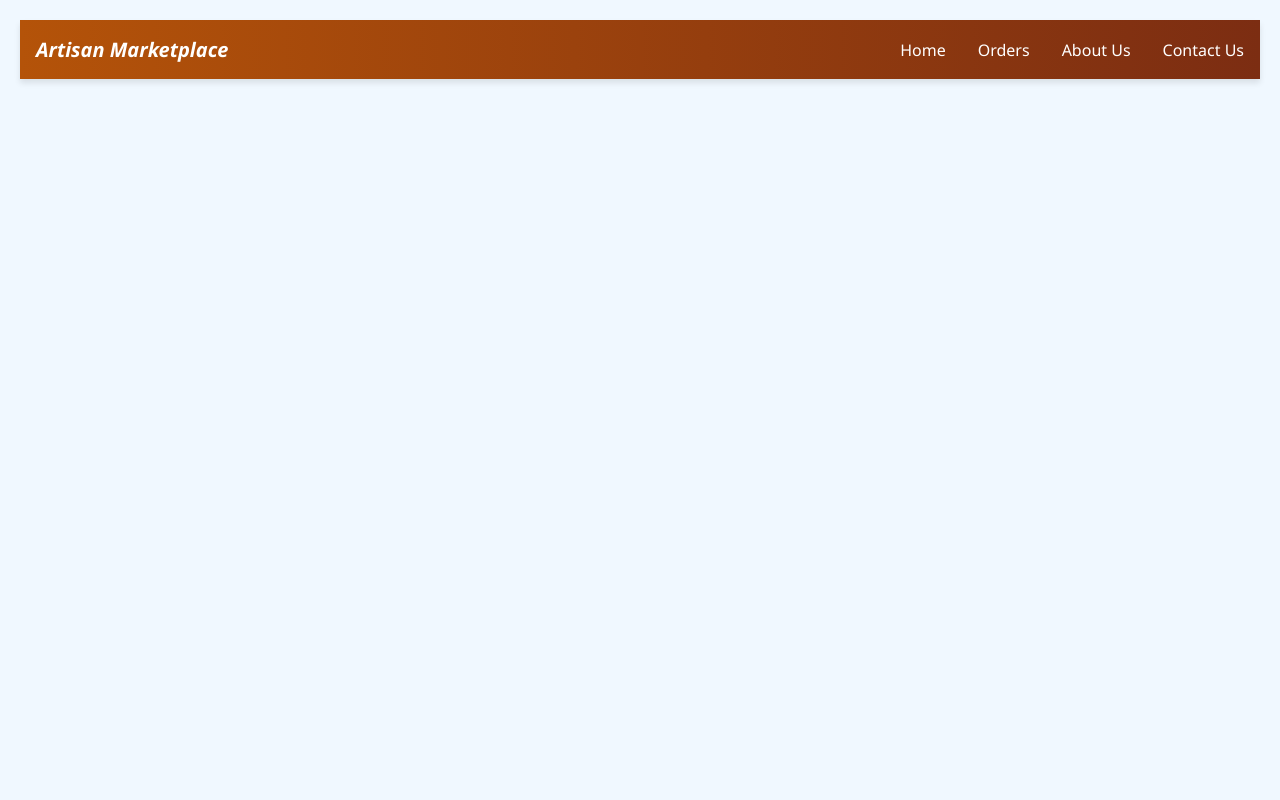
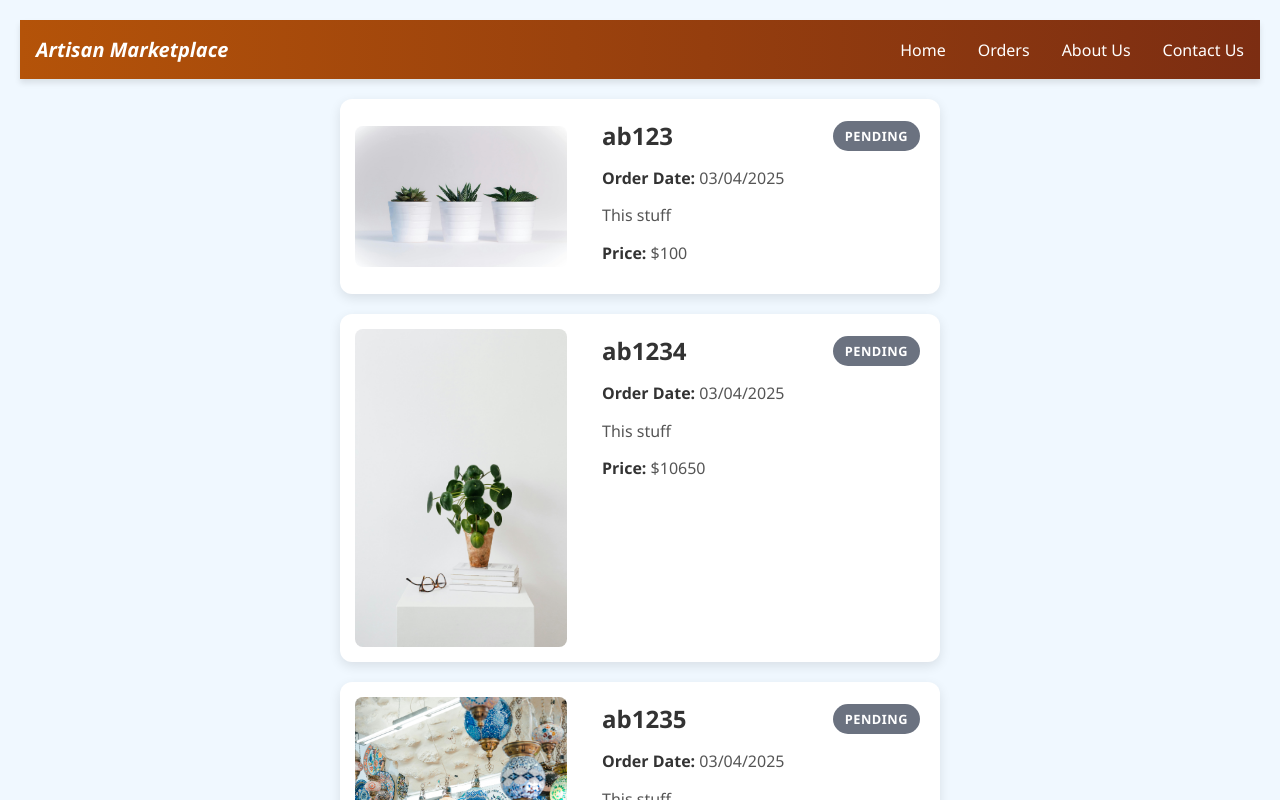
Before and after one commit to TakudzwaT/artisanMarketPlace, a React (Vite) app: page / in a window 1280 px wide. Shown: the top 800 px of the page. Built offline with nearby package versions, Linux system fonts and the light colour scheme.

Commit message:
Fixed error in Buyer.jsx I had not imported Navigation

```diff
--- a/src/App.jsx
+++ b/src/App.jsx
@@ -1,10 +1,11 @@
 import Card from './card';
 import Navigation from "./nav";
+import BuyerTrack from './Buyer';
 function App() {
 
   return (
     <>
-      <Navigation></Navigation>
+      <BuyerTrack/>
 
 
     </>
--- a/src/Buyer.jsx
+++ b/src/Buyer.jsx
@@ -1,6 +1,6 @@
 import Card from './card';
-
-function SellerTrack(prop){
+import Navigation from './nav';
+function BuyerTrack(prop){
     return(
        <>
        <Navigation></Navigation>
@@ -11,3 +11,4 @@ function SellerTrack(prop){
        </>
     );
 }
+export default BuyerTrack;
```
